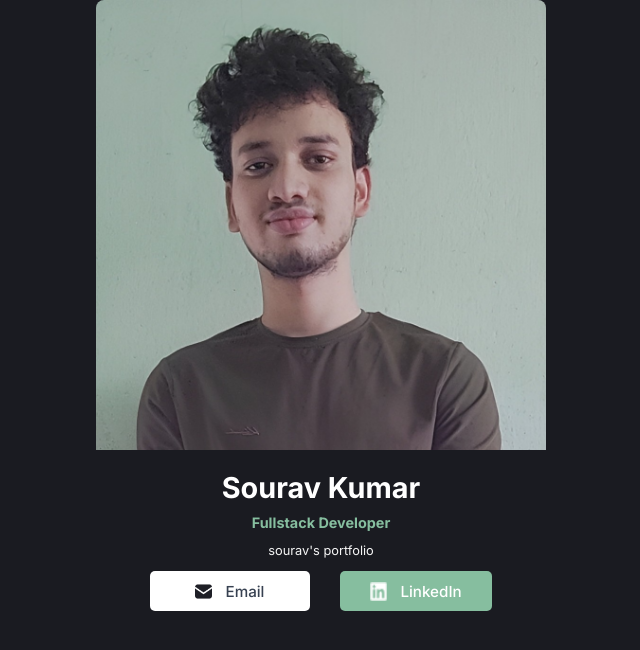
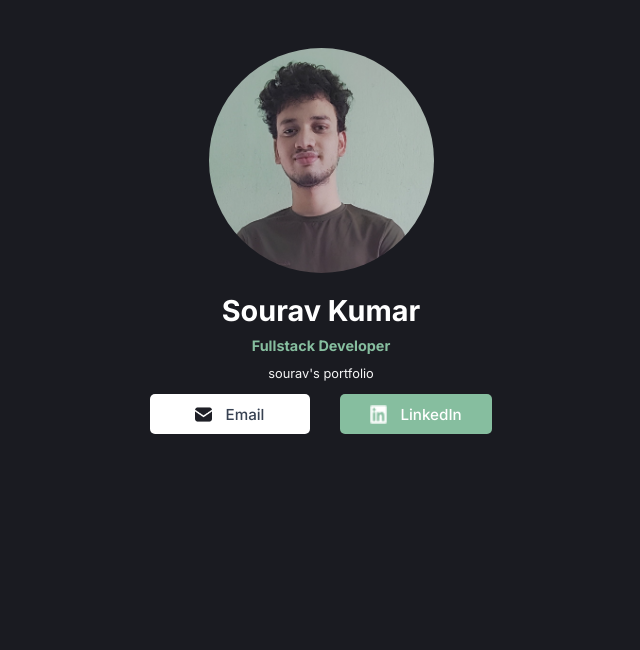
Before and after one commit to souravsgithub/react-projects-learning, a React (Vite) app in the folder souravs-business-card/: page / in a window 1280 px wide. Shown: the top 650 px of the page, without its empty margins (319-959 px from the left). Built offline with nearby package versions, Linux system fonts and the light colour scheme.

Commit message:
changes in css

```diff
--- a/souravs-business-card/src/index.css
+++ b/souravs-business-card/src/index.css
@@ -64,7 +64,10 @@ a.less {
   text-align: center;
 }
 .my-photo {
+  margin-top: 3em;
   margin-bottom: 1em;
-  border-top-left-radius: 8px;
-  border-top-right-radius: 8px;
+  border-radius: 50%;
+  width: 50%;
+  /* border-top-left-radius: 8px;
+  border-top-right-radius: 8px; */
 }
```
